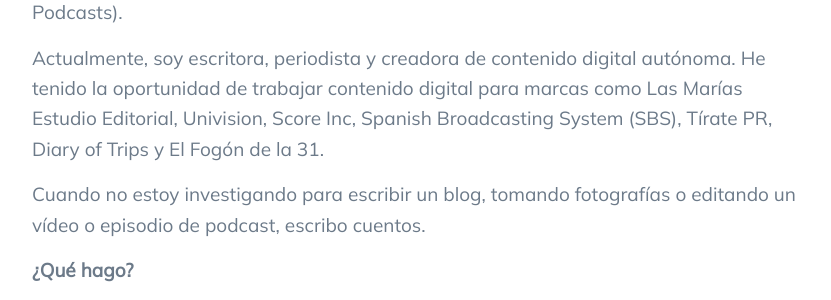
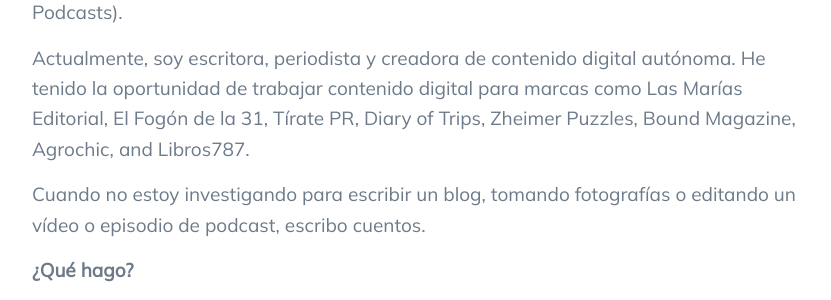
Before and after one commit to rgjanet/rgjanet.github.io, a Jekyll site: the page built from _pages/acerca.md, in a window 1280 px wide. Shown: the part 1014-1314 px from the top of the page, without its empty margins (224-1055 px from the left). Built offline with Jekyll 4.4.1, drawn with Linux system fonts in a browser that asks for light colours; nearby versions of some CDN libraries.

Commit message:
Update acerca.md
Actualización lista de clientes

```diff
--- a/_pages/acerca.md
+++ b/_pages/acerca.md
@@ -9,7 +9,7 @@ featured_image: /images/Proyectos/videos-rgjanet.png
 
 ¡Hola! Soy Janet Rodríguez y creo contenido digital para empresas y emprendedores. También hablo sobre Doctor Who en el podcast [Dentro del TARDIS](http://www.anchor.com/dentrodeltardis) (Spotify, Apple Podcasts).
 
-Actualmente, soy escritora, periodista y creadora de contenido digital autónoma. He tenido la oportunidad de trabajar contenido digital para marcas como Las Marías Estudio Editorial, Univision, Score Inc, Spanish Broadcasting System (SBS), Tírate PR, Diary of Trips y El Fogón de la 31.
+Actualmente, soy escritora, periodista y creadora de contenido digital autónoma. He tenido la oportunidad de trabajar contenido digital para marcas como Las Marías Editorial, El Fogón de la 31, Tírate PR, Diary of Trips, Zheimer Puzzles, Bound Magazine, Agrochic, and Libros787.
 
 Cuando no estoy investigando para escribir un blog, tomando fotografías o editando un vídeo o episodio de podcast, escribo cuentos.
 
```
